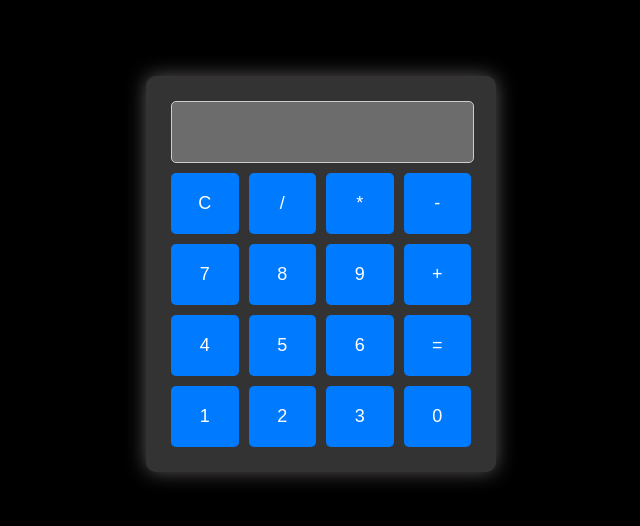
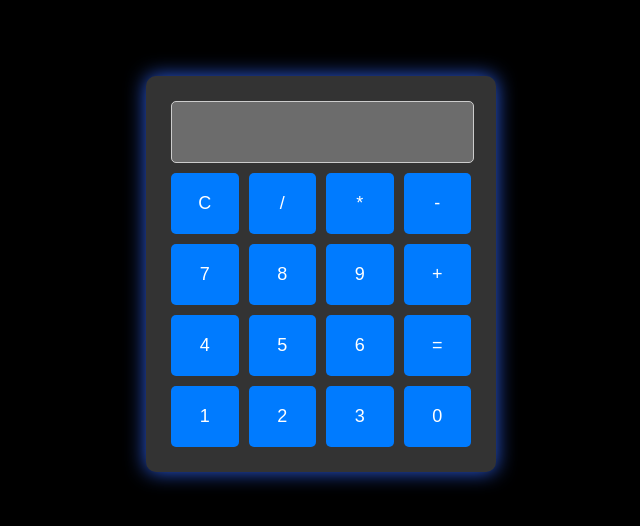
Before and after one commit to HlobisileZulu/OIB-SIP, a plain HTML site: page Calculator/index.html in a window 1280 px wide. Shown: the part 134-660 px from the top of the page, without its empty margins (319-959 px from the left). Drawn offline with Linux system fonts and the light colour scheme.

Commit message:
Update style.css

```diff
--- a/Calculator/src/style.css
+++ b/Calculator/src/style.css
@@ -10,7 +10,7 @@ body {
 .calculator {
   background: #333;
   border-radius: 10px;
-  box-shadow: 0 0 20px rgba(226, 217, 217, 0.397);
+  box-shadow: 0 0 20px rgba(49, 102, 247, 0.932);
   padding: 25px;
   width: 300px;
 }
```
